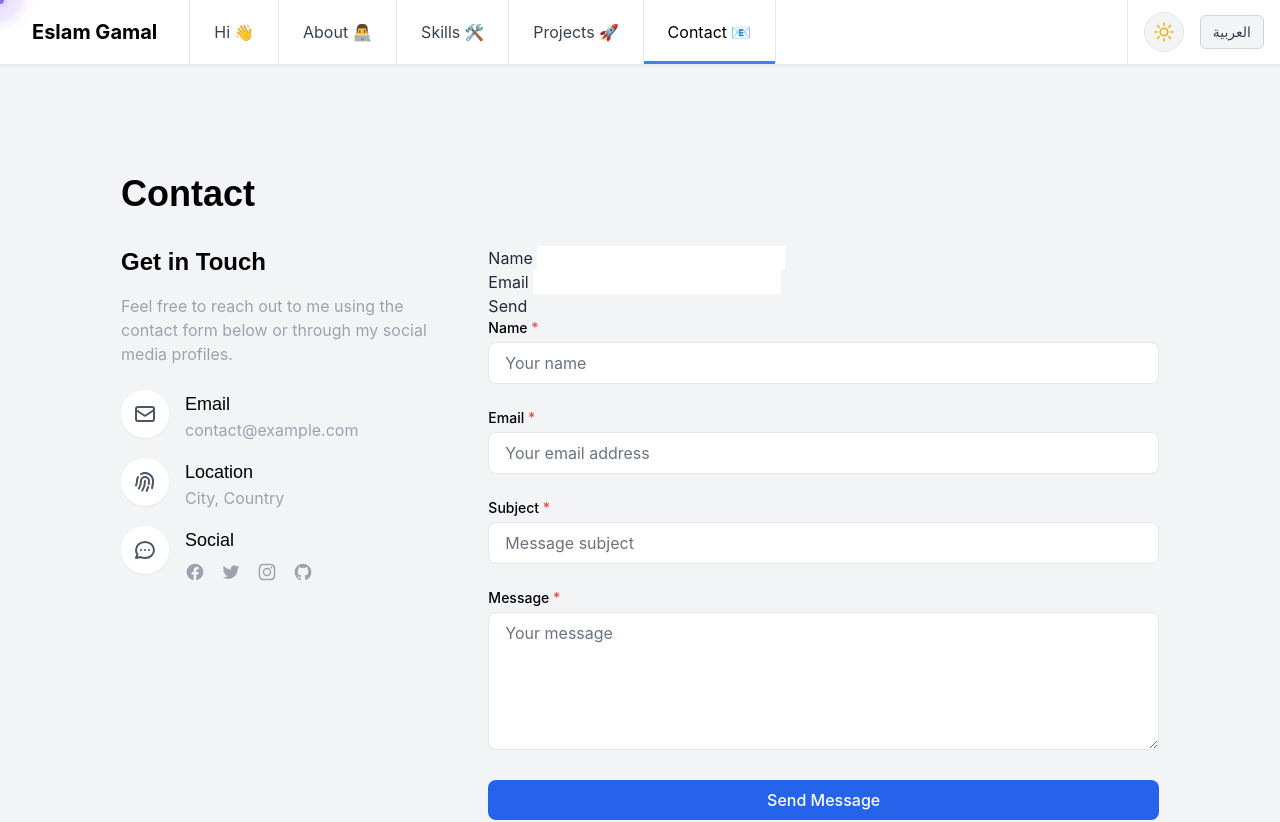
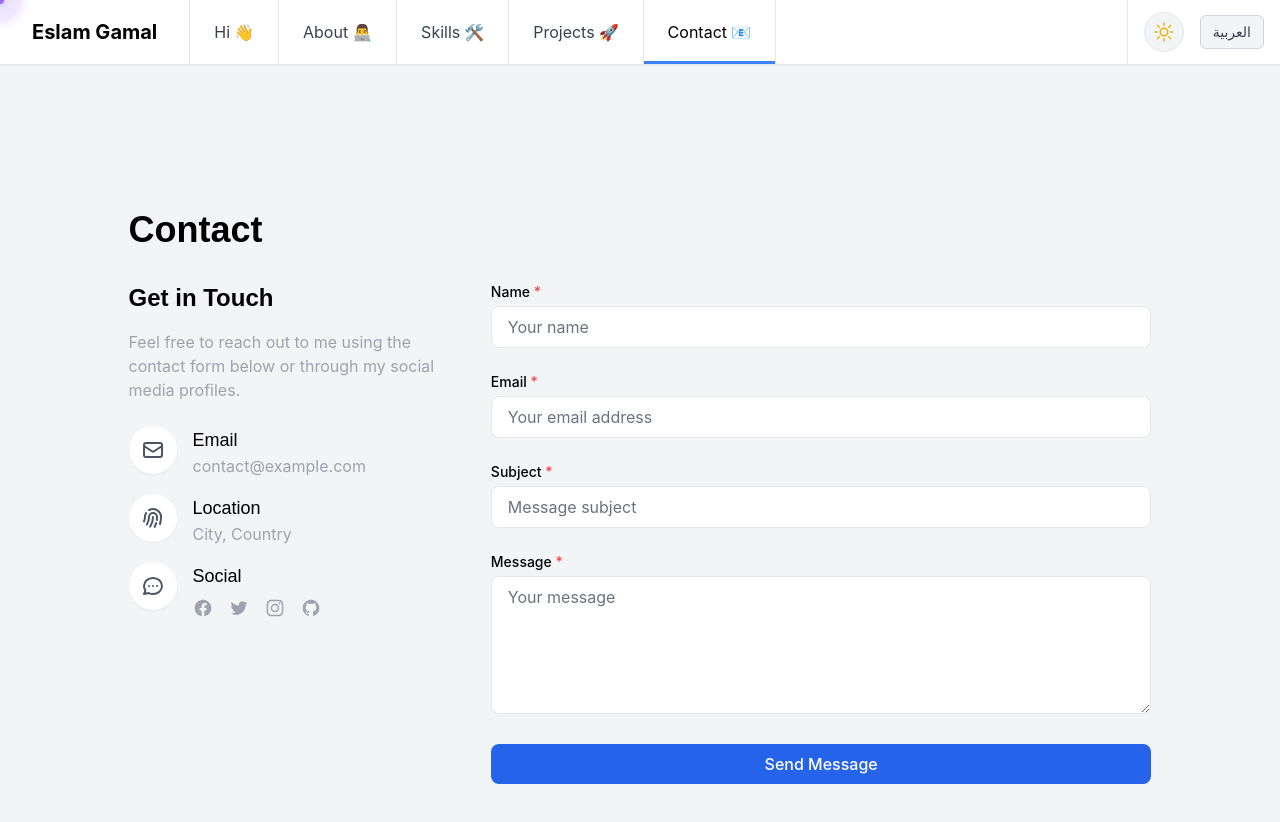
Before and after one commit to eslamgmalelsayed/portfolio, a Vue app: page /contact in a window 1280 px wide. Shown: the top 822 px of the page. Built offline with nearby package versions, Linux system fonts and the light colour scheme.

Commit message:
add mail

```diff
--- a/src/views/Contact.vue
+++ b/src/views/Contact.vue
@@ -71,18 +71,7 @@
         </div>
 
         <div class="md:w-2/3">
-          <form name="contact" netlify>
-            <p>
-              <label>Name <input type="text" name="name" /></label>
-            </p>
-            <p>
-              <label>Email <input type="email" name="email" /></label>
-            </p>
-            <p>
-              <button type="submit">Send</button>
-            </p>
-          </form>
-          <form class="space-y-6" netlify>
+          <form class="space-y-6" name="contact" method="POST" data-netlify="true">
             <div>
               <label for="name" class="block text-sm font-medium text-black dark:text-white mb-1">
                 {{ t('message.name') || 'Name' }} <span class="text-red-500">*</span>
```
